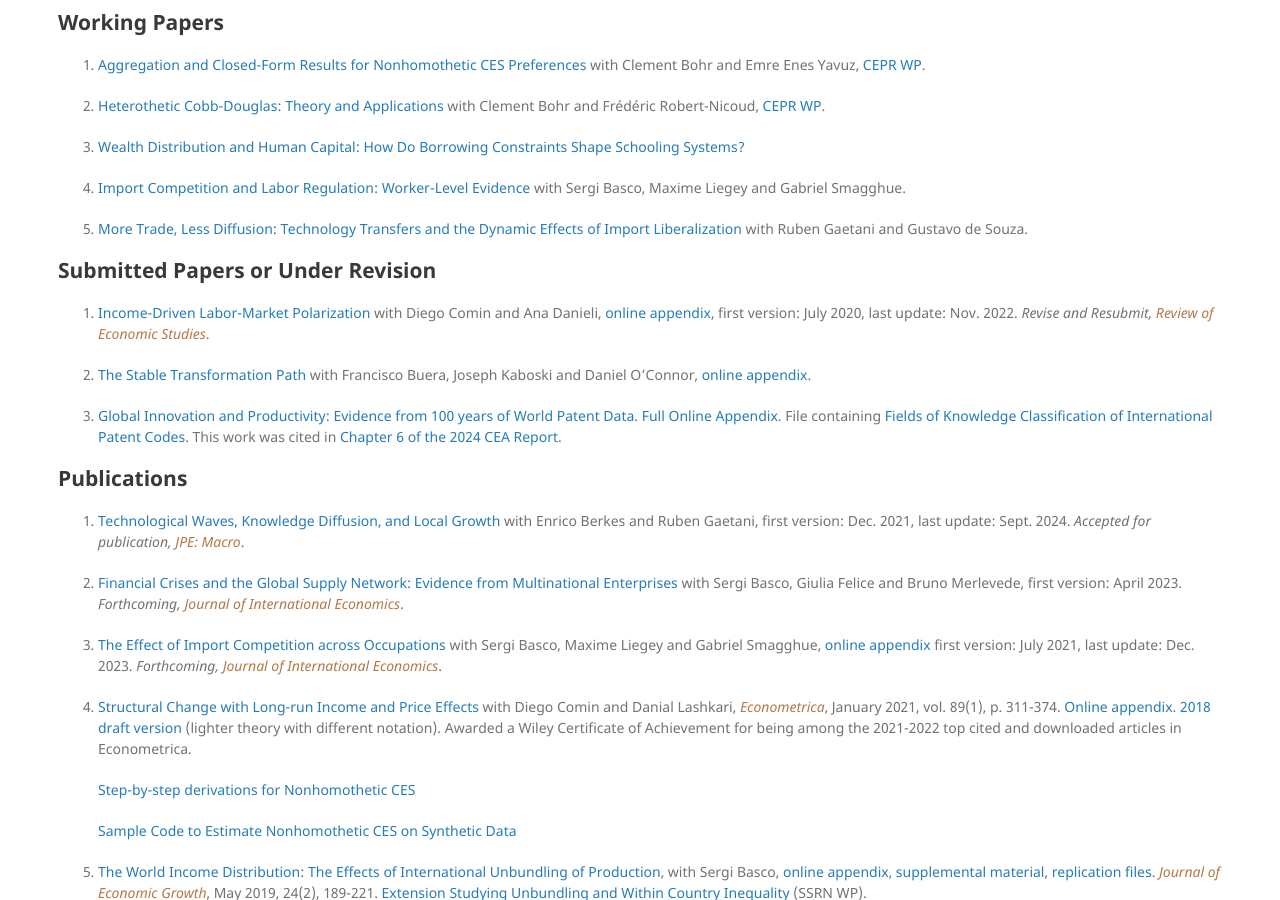
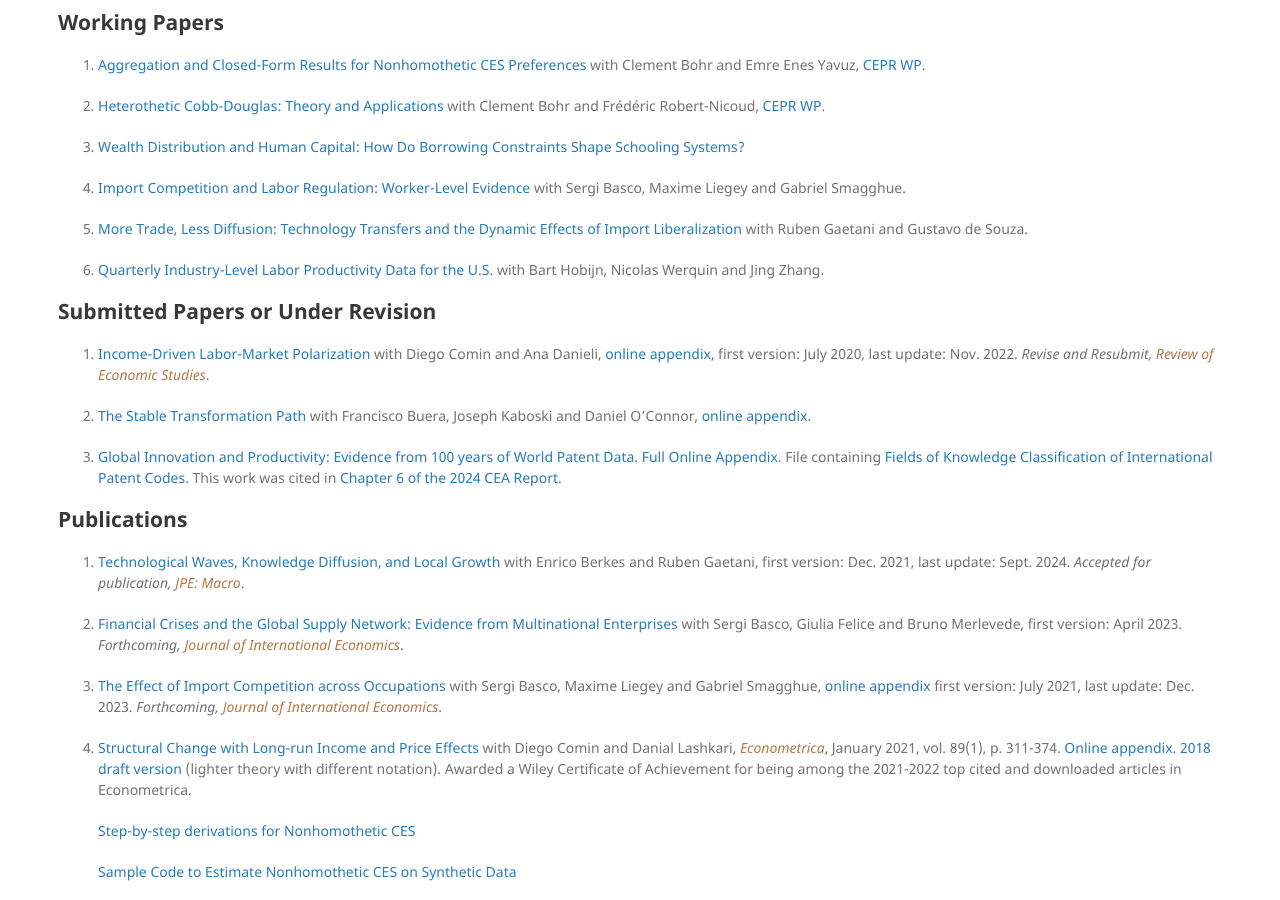
Before and after one commit to mestieri/mestieri.github.io, a Jekyll site: the page built from index.md, in a window 1280 px wide and 900 px high, scrolled down 303 px. Built offline with Jekyll 4.4.1, drawn with Linux system fonts in a browser that asks for light colours.

Commit message:
Update index.md

```diff
--- a/index.md
+++ b/index.md
@@ -43,6 +43,8 @@ for Nonhomothetic CES Preferences](https://www.dropbox.com/scl/fi/obu49nw8d74wye
 4. [Import Competition and Labor Regulation: Worker-Level Evidence](https://www.dropbox.com/scl/fi/yj5s143szs60qsgupjkgs/blms_regulation.pdf?rlkey=47vw3afhl8tvhp5nufeia0kij&dl=0) with Sergi Basco, Maxime Liegey and Gabriel Smagghue.
 
 5. [More Trade, Less Diffusion: Technology Transfers and the Dynamic Effects of Import Liberalization](https://www.dropbox.com/scl/fi/2gwulxxtmb1gbibm4lfae/gms.pdf?rlkey=fajrqes3isosboyxke0fikeog&dl=0) with Ruben Gaetani and Gustavo de Souza.
+
+6. [Quarterly Industry-Level Labor Productivity Data for the U.S.](https://www.dropbox.com/scl/fi/gcxep9beveqbb5ob52nnx/Productivity_EP.pdf?rlkey=o5vjpc8s941lq727tf6nazi27&dl=0) with Bart Hobijn, Nicolas Werquin and Jing Zhang.
 
 
 ## Submitted Papers or Under Revision
```
